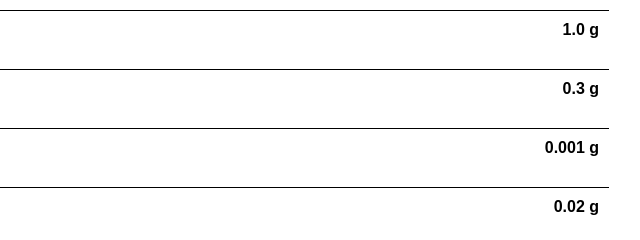
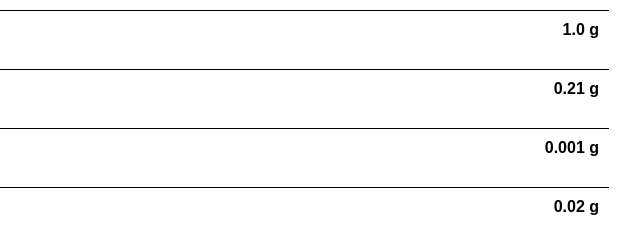
Before and after one commit to Karipidi/Malagousia-QR, a plain HTML site: page index.html in a window 1280 px wide. Shown: the part 315-555 px from the top of the page, 543-1183 px from the left. Drawn offline with Linux system fonts and the light colour scheme.

Commit message:
Update index.html

```diff
--- a/index.html
+++ b/index.html
@@ -100,7 +100,7 @@
             </tr>
             <tr>
                 <td>&nbsp;&nbsp;&nbsp;ΕΚ ΤΩΝ ΟΠΟΙΩΝ ΣΑΚΧΑΡΑ</td>
-                <td class="big-space">0.3 g</td>
+                <td class="big-space">0.21 g</td>
             </tr>
             <tr>
                 <td colspan="2" class="line"></td>
```
